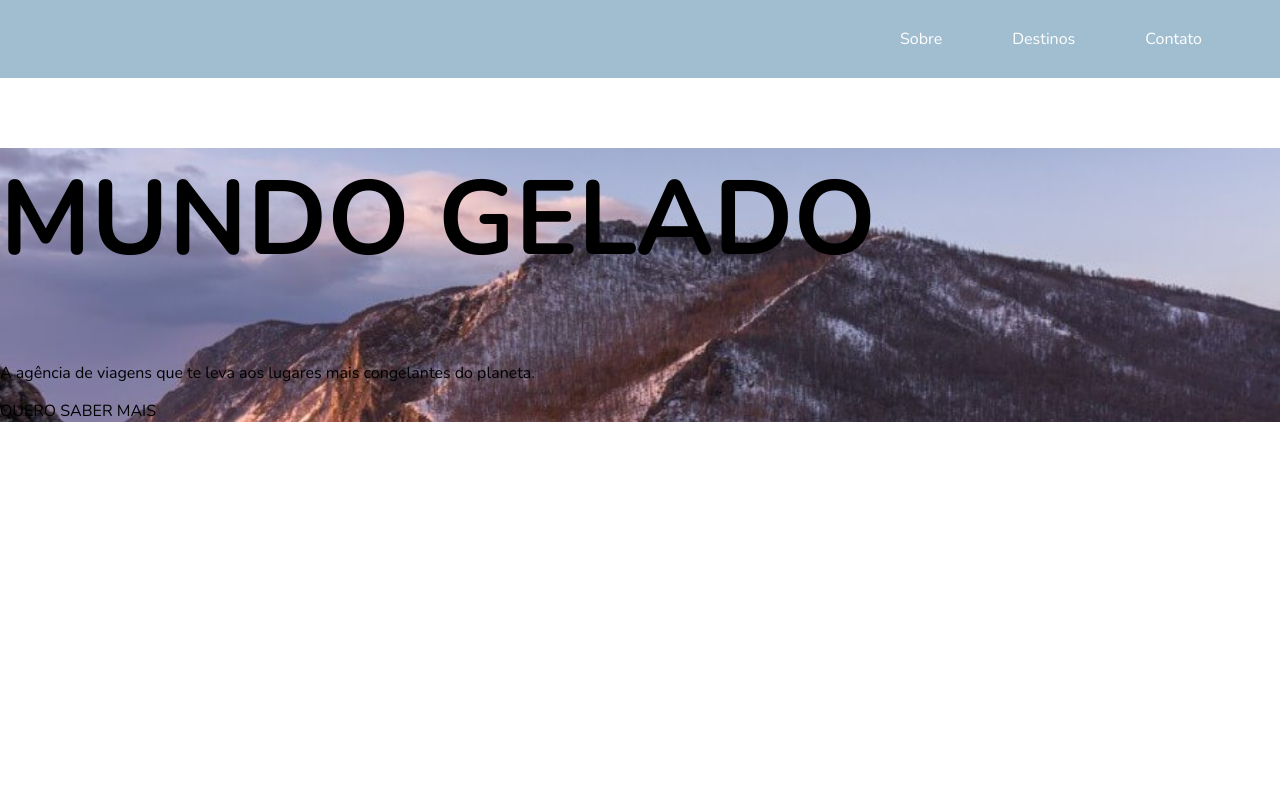
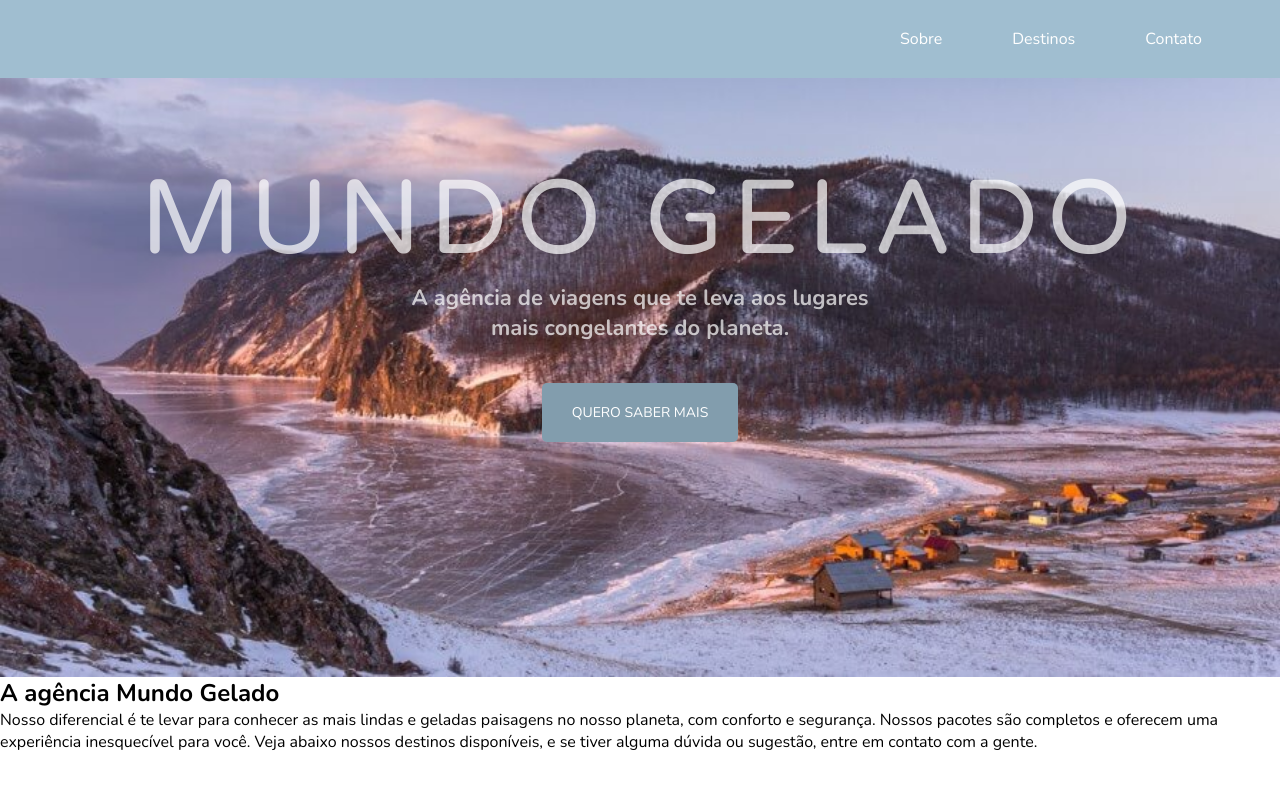
Before and after one commit to IzadoraDias/webmundogelado-responsivo, a plain HTML site: page webmundogelado-responsivo/index.html in a window 1280 px wide. Drawn offline with nearby package versions, Linux system fonts and the light colour scheme.

Commit message:
atualização

```diff
--- a/webmundogelado-responsivo/css/style.css
+++ b/webmundogelado-responsivo/css/style.css
@@ -1,52 +1,67 @@
 /*GERAL*/
 * {
+    margin: 0;
+    padding: 0;
     box-sizing: border-box;
 }
 
 body{
     font-family: 'Nunito';
-    margin: 0;
+    font-size: 16px;
+}
+
+a{
+    text-decoration: none;
 }
 
 
  /*BARRA DE NAVEGAÇÃO*/
- .navbar{
+ .nav{
     background-color: #a0bed0;.
     font-size: 13px;
+    position: fixed;
+    width: 100%;
+    top: 0;
+
 }
 
-
-.navbar__box{
+.nav__menu{
     display: flex;
+    align-items: center;
     justify-content: flex-end;
     padding: 18px;
 
 }
 
-.navbar__box a{
+.nav__menu a{
     text-decoration: none;
+    color: white;
     padding: 10px;
-    color: white;
     margin: 0 50px 0 0;
 }
 
-.navbar__menu-mobile{
+.nav__menu a:hover {
+    color: #36b0e0;
+
+}
+
+.nav__menu-mobile{
     display: none;
 }
 
 /*BARRA DE NAVEGAÇÃO MOBILE*/
 
 @media (max-width: 420px){
-    .navbar__menu-mobile{
+    .nav__menu-mobile{
         display: block;
     }
 
-    .navbar{
+    .nav{
         background-color: white;
         padding: 10px;
     }
 
-    .navbar__box a {
+    .nav__menu a {
         display: none;
     }
 }
@@ -54,26 +69,56 @@ body{
 /*TÍTULO, TEXTO E BOTÃO*/
 
 .container{
-
    background-image: url(../img/foto-banner.jpg);
    background-size: cover;
+   height: 600px;
+   margin-top:77px;
+   text-align: center;
+}
 
-
-
+@media (max-width:960px){
 
 }
 
-.container__título{
-    font-family: 'Nunito', sans-serif;
+.container__title{
+    font-family: 'varela round';
+    color: white;
     font-size: 105px;
+    text-transform: uppercase;
+    font-weight:100;
+    padding-top: 80px;
+    letter-spacing: 8px;
+    opacity: .7;
 
+}
+
+.container__subtitle{
+    font-size: 22px;
+    align-items:center;
+    text-align: center;
+    font-weight: bold;
+    color: white;
+    opacity: .7;
 
 
 }
 
 
+.btn {
+    color: #fff;
+    text-transform: uppercase;
+    font-size: 14px;
+    background-color: #829dad;
+    padding: 20px 30px 20px 30px;
+    border-radius: 5px;
+}
 
-.container__btn{
-    background:
+.btn--primary{
+    display: inline-block;
+    margin-top: 40px;
+}
+
+.btn--primary:hover{
+    background-color: #36b0e0;
 
 }
--- a/webmundogelado-responsivo/index.html
+++ b/webmundogelado-responsivo/index.html
@@ -11,21 +11,39 @@
     <link href="css/style.css" rel="stylesheet">
 </head>
 <body>
+
+<!--BARRA DE NAVEGAÇÃO-->
 <header>
-    <nav class="navbar">
-        <div class="navbar__box">
+        <nav class="nav">
+        <div class="nav__menu">
             <a href="#">Sobre</a>
             <a href="#">Destinos</a>
             <a href="#">Contato</a>
-
-            <img class="navbar__menu-mobile" src="img/menuhamburguer.png" alt="menu hamburguer" />
+            <img class="nav__menu-mobile" src="img/menuhamburguer.png" alt="menu hamburguer" />
         </div>
       </nav>
 </header>
-<main class="container">
-    <h1 class="container__título">MUNDO GELADO</h1>
-    <p class="container__texto">A agência de viagens que te leva aos lugares mais congelantes do planeta.</p>
-    <a href"#" class="container__btn">QUERO SABER MAIS</a>
+
+<main>
+
+<!--CONTEÚDO TÍTULO, SUBTÍTULO E BOTÃO-->
+<section class="container">
+    <h1 class="container__title">MUNDO GELADO</h1>
+    <p class="container__subtitle">A agência de viagens que te leva aos lugares<br>mais congelantes do planeta.</p>
+    <a href="#" class="btn btn--primary">QUERO SABER MAIS </a>
+</section>
+
+
+<!--DESCRIÇÃO AGÊNCIA BACKGROUNG PRETO-->
+<section class="second-container">
+    <h2 class="second-container_title">A agência Mundo Gelado</h2>
+    <p class="second-box_subtitle">Nosso diferencial é te levar para conhecer as mais lindas e geladas paisagens no nosso planeta, com conforto e segurança.
+Nossos pacotes são completos e oferecem uma experiência inesquecível para você.
+Veja abaixo nossos destinos disponíveis, e se tiver alguma dúvida ou sugestão, entre em contato com a gente.</p>
+</section>
+
+
+
 </main>
 
 </body>
```
